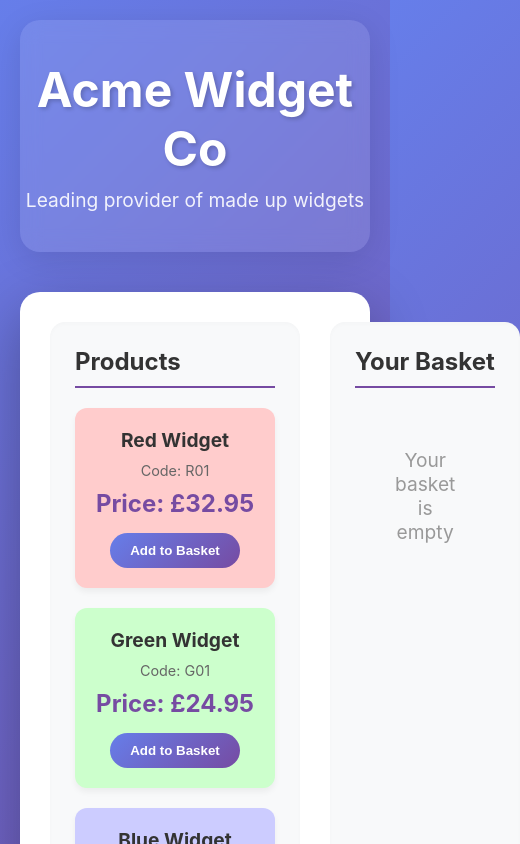
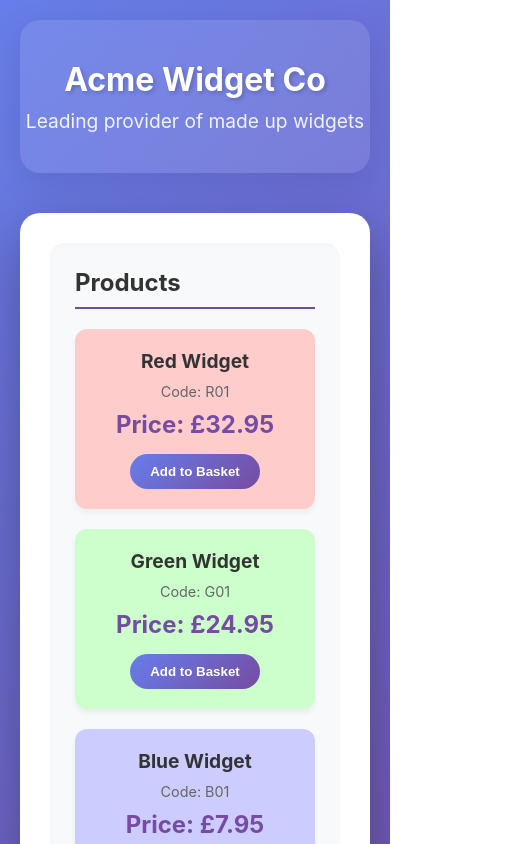
Before and after one commit to krisyan-biokos/acme-widget-co, a React (Vite) app: page / in a window 390 px wide. Shown: the top 844 px of the page, 520 px wide, since content can reach past the window. Built offline with nearby package versions, Linux system fonts and the light colour scheme.

Commit message:
refactor: Update the README.md and styles for mobile

```diff
--- a/src/App.css
+++ b/src/App.css
@@ -245,3 +245,13 @@ footer {
     transform: scale(1);
   }
 }
+
+@media (max-width: 768px) {
+  .basket-container {
+    grid-template-columns: 1fr;
+  }
+
+  .App-header h1 {
+    font-size: 2em;
+  }
+}
```
Also changed, not shown: 1 other file (tests, documents, lock files or other folders).
